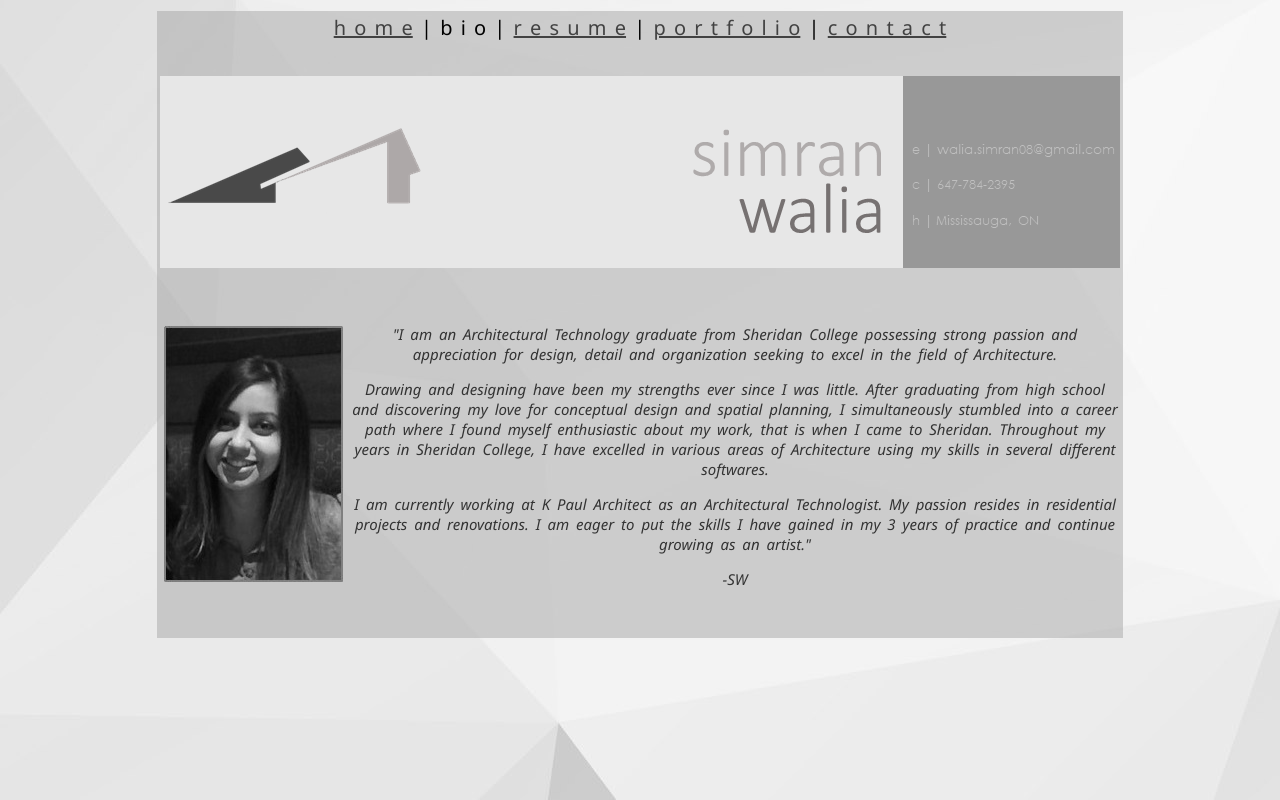
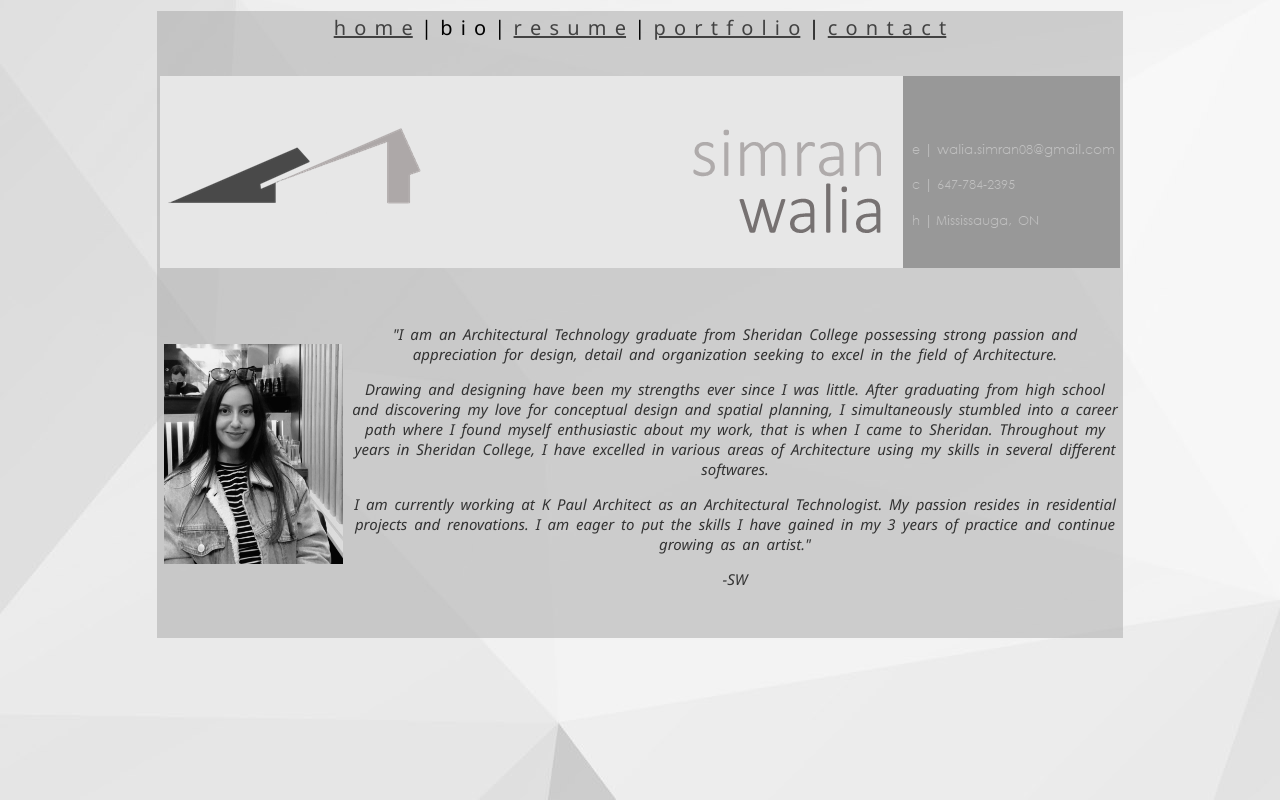
Before and after one commit to Luka1468/Simran-s-Portfolio, a plain HTML site: page aboutme.html in a window 1280 px wide. Drawn offline with Linux system fonts and the light colour scheme.

Commit message:
updating profile pic

```diff
--- a/aboutme.html
+++ b/aboutme.html
@@ -32,7 +32,7 @@ function MM_preloadImages() { //v3.0
           <td colspan="2">&nbsp;</td>
         </tr>
         <tr>
-          <td width="186"><img src="IMG_7038.jpg" width="179" height="256" alt=""/></td>
+          <td width="186"><img src="img/ProfilePic_2021.jpg" width="179" height="220" alt=""/></td>
           <td width="770" align="center" valign="middle" class="normaltext"> <p class="biotext"><em>&quot;I am an Architectural Technology graduate from Sheridan College possessing strong passion and appreciation for design, detail and organization seeking to excel in the field of Architecture.</em></p>
             <p class="biotext"><em>Drawing and designing have been my strengths ever since I was little. After graduating from high school and discovering my love for conceptual design and spatial planning, I simultaneously stumbled into a career path where I found myself enthusiastic about my work, that is when I came to Sheridan. Throughout my years in Sheridan College, I have excelled in various areas of Architecture using my skills in several different softwares.</em></p>
             <p class="biotext"><em>I am currently working at K Paul Architect as an Architectural Technologist. My passion resides in residential projects and renovations. I am eager to put the skills I have gained in my 3 years of practice and continue growing as an  artist.&quot;</em></p>
```
Also changed, not shown: img/ProfilePic_2021.jpg (added).
